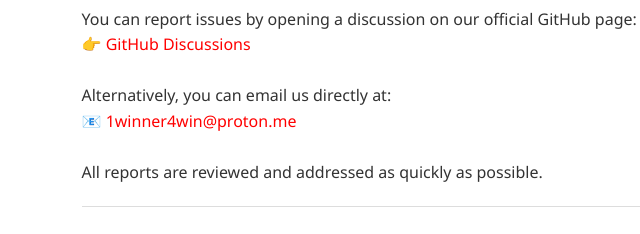
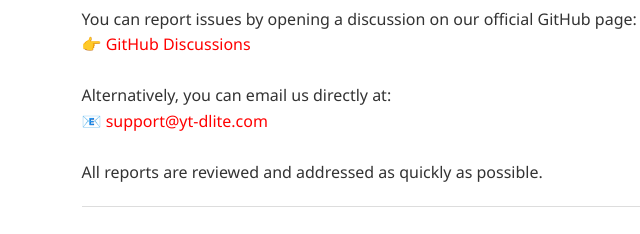
Before and after one commit to 1winner137/ytdlite, a plain HTML site: page index.html in a window 1280 px wide. Shown: the part 5870-6104 px from the top of the page, 42-682 px from the left. Drawn offline with Linux system fonts and the light colour scheme.

Commit message:
index.html

```diff
--- a/index.html
+++ b/index.html
@@ -469,7 +469,7 @@ clipboard.on('error', function(e) {
                     You can report issues by opening a discussion on our official GitHub page:<br>
                     👉 <a href="https://github.com/1winner137/yt-dlite/discussions" target="_blank">GitHub Discussions</a><br><br>
                     Alternatively, you can email us directly at:<br>
-                    📧 <a href="mailto:1winner4win@proton.me">1winner4win@proton.me</a><br><br>
+                    📧 <a href="mailto:1winner4win@proton.me">support@yt-dlite.com</a><br><br>
                     All reports are reviewed and addressed as quickly as possible.
                 </p>
             </div>
```
